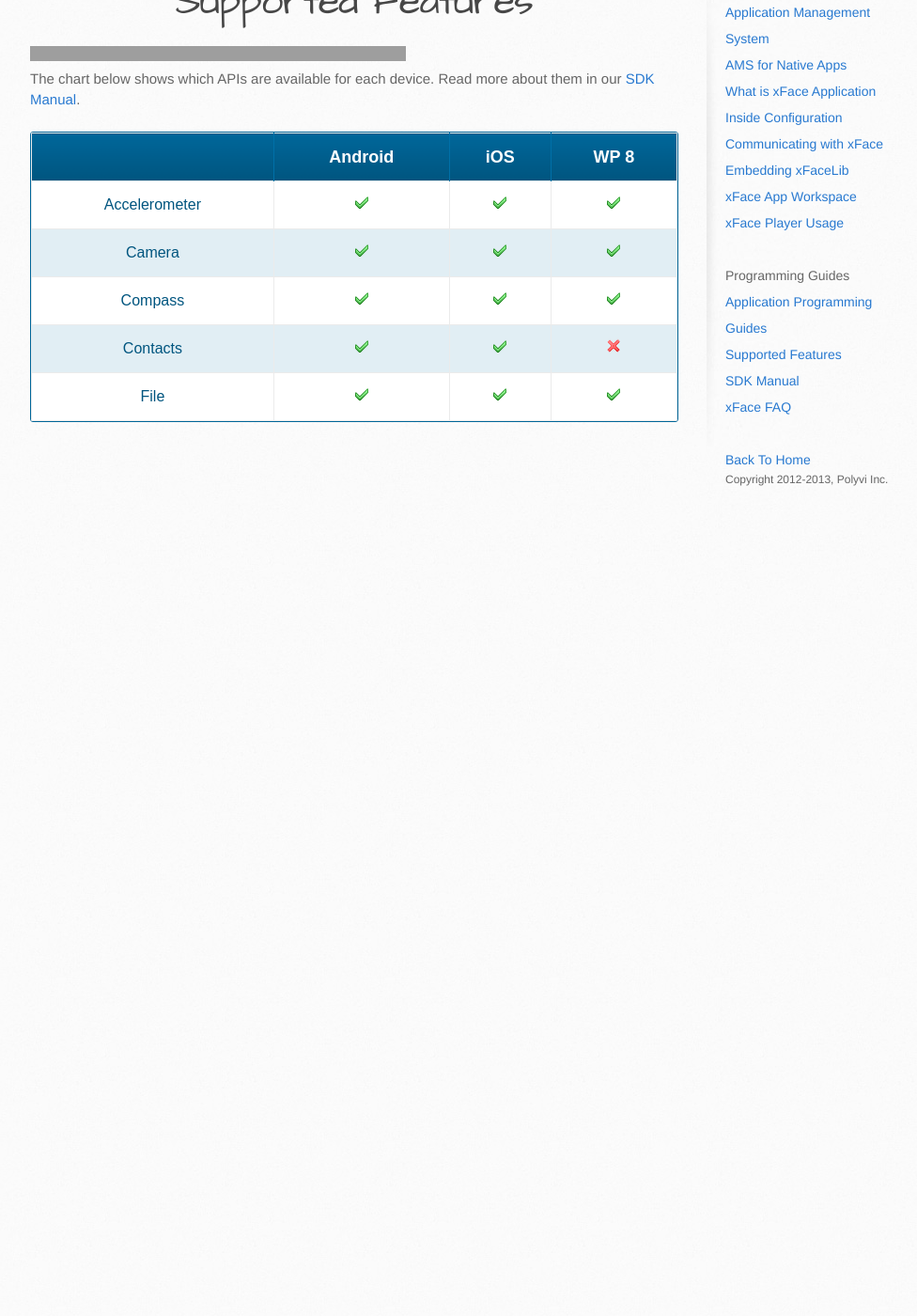
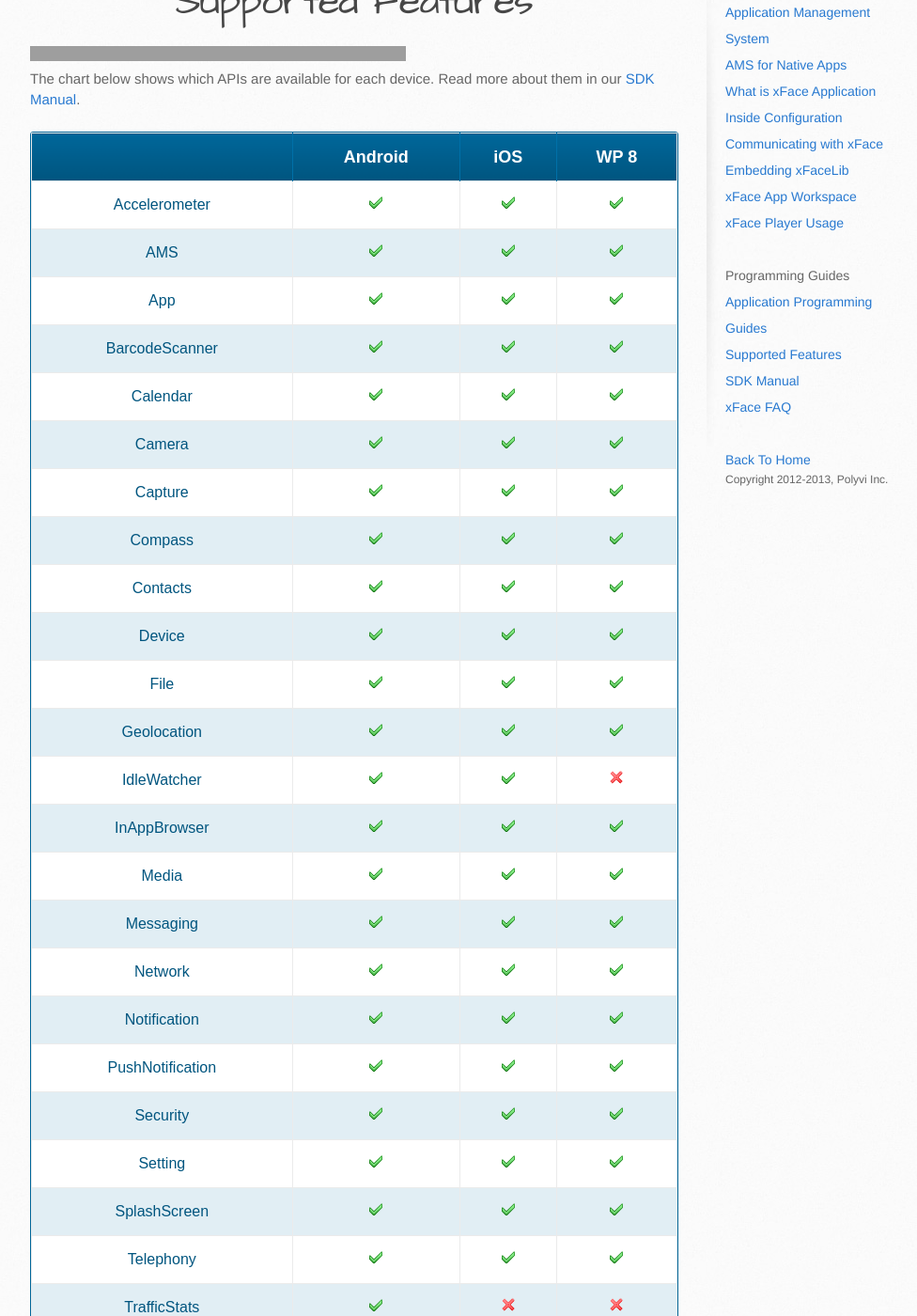
Before and after one commit to polyvi/openxface, a Jekyll site: the page built from guide/supported_features.html, in a window 1280 px wide and 1400 px high, scrolled down 227 px, cut to the strip 0-1400 px from the top of the window. Shown: the whole strip at 94% size, without its empty margins (138-1114 px from the left). Built offline with Jekyll 4.4.1, drawn with Linux system fonts in a browser that asks for light colours; before the commit the page ends 900 px from its top, so only the background shows below that; grey boxes are pictures that could not be loaded.

Commit message:
Updated "supported features"

```diff
--- a/guide/supported_features.html
+++ b/guide/supported_features.html
@@ -8,10 +8,58 @@ The chart below shows which APIs are available for each device. Read more about
 <br />
 <div class="datagrid"><table>
     <thead><tr><th></th><th>Android</th><th>iOS </th><th>WP 8</th></tr></thead>
-    <tbody><tr><td>Accelerometer</td><td><img src="{{ site.baseurl }}/images/check.png"</td><td><img src="{{ site.baseurl }}/images/check.png"</td><td><img src="{{ site.baseurl }}/images/check.png"</td></tr>
+    <tbody>
+        <tr><td>Accelerometer</td><td><img src="{{ site.baseurl }}/images/check.png"</td><td><img src="{{ site.baseurl }}/images/check.png"</td><td><img src="{{ site.baseurl }}/images/check.png"</td></tr>
+
+        <tr class="alt"><td>AMS</td><td><img src="{{ site.baseurl }}/images/check.png"</td><td><img src="{{ site.baseurl }}/images/check.png"</td><td><img src="{{ site.baseurl }}/images/check.png"</td></tr>
+
+        <tr><td>App</td><td><img src="{{ site.baseurl }}/images/check.png"</td><td><img src="{{ site.baseurl }}/images/check.png"</td><td><img src="{{ site.baseurl }}/images/check.png"</td></tr>
+
+        <tr class="alt"><td>BarcodeScanner</td><td><img src="{{ site.baseurl }}/images/check.png"</td><td><img src="{{ site.baseurl }}/images/check.png"</td><td><img src="{{ site.baseurl }}/images/check.png"</td></tr>
+
+        <tr><td>Calendar</td><td><img src="{{ site.baseurl }}/images/check.png"</td><td><img src="{{ site.baseurl }}/images/check.png"</td><td><img src="{{ site.baseurl }}/images/check.png"</td></tr>
+
         <tr class="alt"><td>Camera</td><td><img src="{{ site.baseurl }}/images/check.png"</td><td><img src="{{ site.baseurl }}/images/check.png"</td><td><img src="{{ site.baseurl }}/images/check.png"</td></tr>
-        <tr><td>Compass</td><td><img src="{{ site.baseurl }}/images/check.png"</td><td><img src="{{ site.baseurl }}/images/check.png"</td><td><img src="{{ site.baseurl }}/images/check.png"</td></tr>
-        <tr class="alt"><td>Contacts</td><td><img src="{{ site.baseurl }}/images/check.png"</td><td><img src="{{ site.baseurl }}/images/check.png"</td><td><img src="{{ site.baseurl }}/images/cross.png"</td></tr>
+
+        <tr><td>Capture</td><td><img src="{{ site.baseurl }}/images/check.png"</td><td><img src="{{ site.baseurl }}/images/check.png"</td><td><img src="{{ site.baseurl }}/images/check.png"</td></tr>
+
+        <tr class="alt"><td>Compass</td><td><img src="{{ site.baseurl }}/images/check.png"</td><td><img src="{{ site.baseurl }}/images/check.png"</td><td><img src="{{ site.baseurl }}/images/check.png"</td></tr>
+
+        <tr><td>Contacts</td><td><img src="{{ site.baseurl }}/images/check.png"</td><td><img src="{{ site.baseurl }}/images/check.png"</td><td><img src="{{ site.baseurl }}/images/check.png"</td></tr>
+
+        <tr class="alt"><td>Device</td><td><img src="{{ site.baseurl }}/images/check.png"</td><td><img src="{{ site.baseurl }}/images/check.png"</td><td><img src="{{ site.baseurl }}/images/check.png"</td></tr>
+
         <tr><td>File</td><td><img src="{{ site.baseurl }}/images/check.png"</td><td><img src="{{ site.baseurl }}/images/check.png"</td><td><img src="{{ site.baseurl }}/images/check.png"</td></tr>
+
+        <tr class="alt"><td>Geolocation</td><td><img src="{{ site.baseurl }}/images/check.png"</td><td><img src="{{ site.baseurl }}/images/check.png"</td><td><img src="{{ site.baseurl }}/images/check.png"</td></tr>
+
+        <tr><td>IdleWatcher</td><td><img src="{{ site.baseurl }}/images/check.png"</td><td><img src="{{ site.baseurl }}/images/check.png"</td><td><img src="{{ site.baseurl }}/images/cross.png"</td></tr>
+
+        <tr class="alt"><td>InAppBrowser</td><td><img src="{{ site.baseurl }}/images/check.png"</td><td><img src="{{ site.baseurl }}/images/check.png"</td><td><img src="{{ site.baseurl }}/images/check.png"</td></tr>
+
+        <tr><td>Media</td><td><img src="{{ site.baseurl }}/images/check.png"</td><td><img src="{{ site.baseurl }}/images/check.png"</td><td><img src="{{ site.baseurl }}/images/check.png"</td></tr>
+
+        <tr class="alt"><td>Messaging</td><td><img src="{{ site.baseurl }}/images/check.png"</td><td><img src="{{ site.baseurl }}/images/check.png"</td><td><img src="{{ site.baseurl }}/images/check.png"</td></tr>
+
+        <tr><td>Network</td><td><img src="{{ site.baseurl }}/images/check.png"</td><td><img src="{{ site.baseurl }}/images/check.png"</td><td><img src="{{ site.baseurl }}/images/check.png"</td></tr>
+
+        <tr class="alt"><td>Notification</td><td><img src="{{ site.baseurl }}/images/check.png"</td><td><img src="{{ site.baseurl }}/images/check.png"</td><td><img src="{{ site.baseurl }}/images/check.png"</td></tr>
+
+        <tr><td>PushNotification</td><td><img src="{{ site.baseurl }}/images/check.png"</td><td><img src="{{ site.baseurl }}/images/check.png"</td><td><img src="{{ site.baseurl }}/images/check.png"</td></tr>
+
+        <tr class="alt"><td>Security</td><td><img src="{{ site.baseurl }}/images/check.png"</td><td><img src="{{ site.baseurl }}/images/check.png"</td><td><img src="{{ site.baseurl }}/images/check.png"</td></tr>
+
+        <tr><td>Setting</td><td><img src="{{ site.baseurl }}/images/check.png"</td><td><img src="{{ site.baseurl }}/images/check.png"</td><td><img src="{{ site.baseurl }}/images/check.png"</td></tr>
+
+        <tr class="alt"><td>SplashScreen</td><td><img src="{{ site.baseurl }}/images/check.png"</td><td><img src="{{ site.baseurl }}/images/check.png"</td><td><img src="{{ site.baseurl }}/images/check.png"</td></tr>
+
+        <tr><td>Telephony</td><td><img src="{{ site.baseurl }}/images/check.png"</td><td><img src="{{ site.baseurl }}/images/check.png"</td><td><img src="{{ site.baseurl }}/images/check.png"</td></tr>
+
+        <tr class="alt"><td>TrafficStats</td><td><img src="{{ site.baseurl }}/images/check.png"</td><td><img src="{{ site.baseurl }}/images/cross.png"</td><td><img src="{{ site.baseurl }}/images/cross.png"</td></tr>
+
+        <tr><td>Storage</td><td><img src="{{ site.baseurl }}/images/check.png"</td><td><img src="{{ site.baseurl }}/images/check.png"</td><td><img src="{{ site.baseurl }}/images/check.png"</td></tr>
+
+        <tr class="alt"><td>Zip</td><td><img src="{{ site.baseurl }}/images/check.png"</td><td><img src="{{ site.baseurl }}/images/check.png"</td><td><img src="{{ site.baseurl }}/images/check.png"</td></tr>
+
     </tbody>
 </table></div>
```
